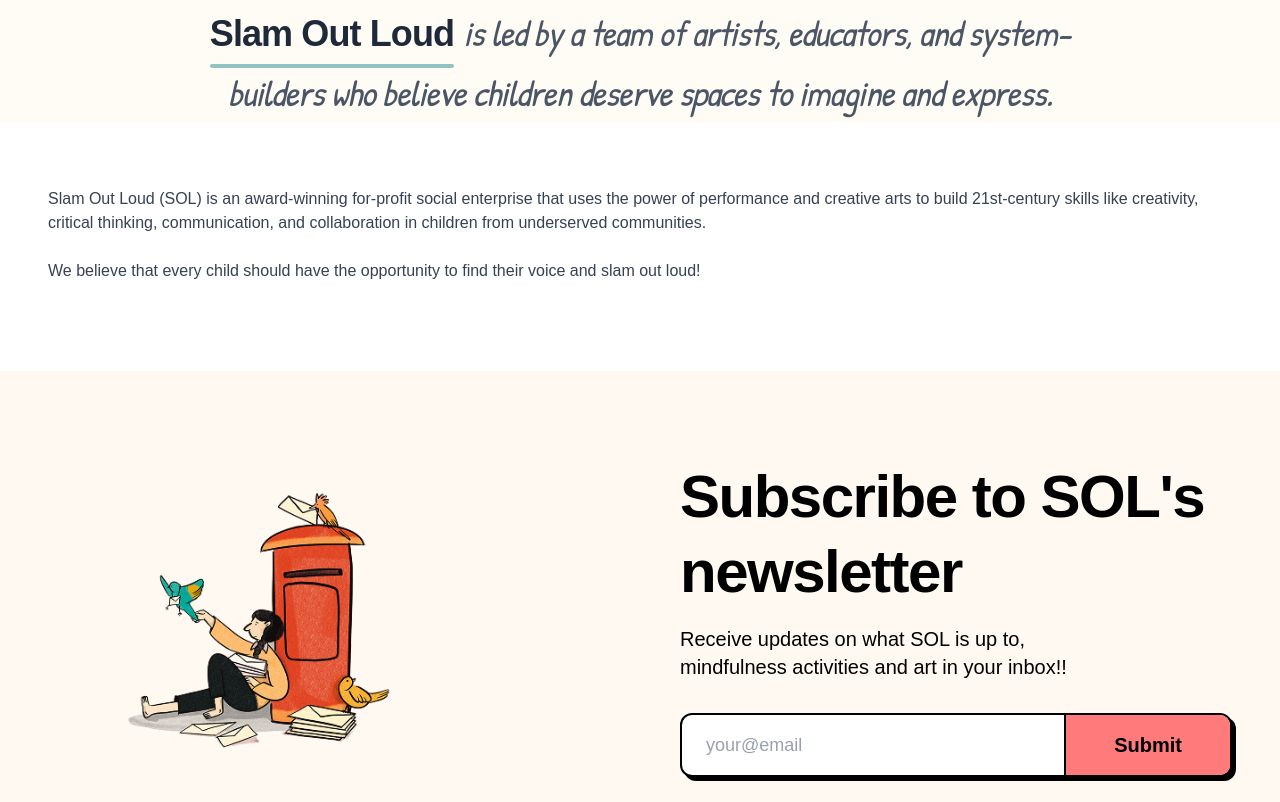
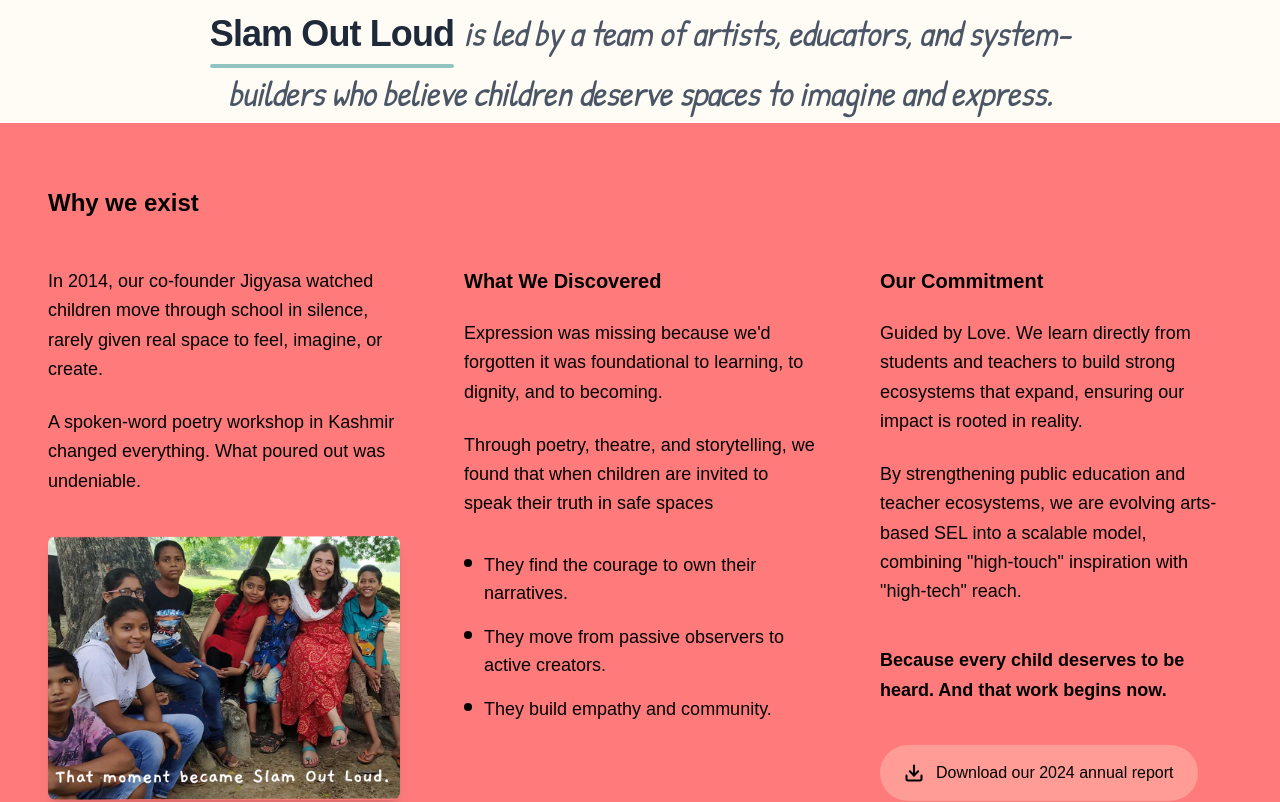
Before and after one commit to mokshchadha/slamoutloud, a Next.js app: page /about-us in a window 1280 px wide. Shown: the part 620-1422 px from the top of the page. Built offline with nearby package versions, Linux system fonts and the light colour scheme.

Commit message:
about: why we exist and global scroll hidden

```diff
--- a/src/app/about-us/page.tsx
+++ b/src/app/about-us/page.tsx
@@ -1,22 +1,13 @@
 import Hero from "../components/about/Hero";
+import WhyExist from "../components/about/WhyExist";
 import Footer from "../components/Footer";
 import Newsletter from "../components/homepage/Newsletter";
 
 export default function AboutUs() {
   return (
-    <main >
+    <main>
       <Hero />
-      <section className="py-16 px-6 md:px-12 max-w-7xl mx-auto">
-        <div className="prose prose-lg text-gray-700">
-          <p className="mb-6">
-            Slam Out Loud (SOL) is an award-winning for-profit social enterprise that uses the power of performance and creative arts to build 21st-century skills like creativity, critical thinking, communication, and collaboration in children from underserved communities.
-          </p>
-          <p className="mb-6">
-            We believe that every child should have the opportunity to find their voice and slam out loud!
-          </p>
-        </div>
-      </section>
-      <Newsletter />
+      <WhyExist />
       <Footer />
     </main>
   );
--- /dev/null
+++ b/src/app/components/about/WhyExist.tsx
@@ -0,0 +1,89 @@
+import Image from "next/image";
+
+export default function WhyExist() {
+  return (
+    <section className="bg-[#ff7b7b] py-16 px-6 md:px-12">
+      <div className="max-w-7xl mx-auto text-black">
+        <h2 className="text-2xl font-bold mb-12">Why we exist</h2>
+
+        <div className="grid grid-cols-1 md:grid-cols-3 gap-12 lg:gap-16">
+          {/* Column 1 */}
+          <div className="flex flex-col gap-6">
+            <p className="text-lg leading-relaxed">
+              In 2014, our co-founder Jigyasa watched children move through school in silence, rarely given real space to feel, imagine, or create.
+            </p>
+            <p className="text-lg leading-relaxed">
+              A spoken-word poetry workshop in Kashmir changed everything. What poured out was undeniable.
+            </p>
+            <div className="relative w-full aspect-[4/3] mt-4 rounded-lg overflow-hidden shadow-lg">
+              <Image
+                src="/about/why_we_exist.png"
+                alt="That moment became Slam Out Loud"
+                fill
+                className="object-cover"
+              />
+            </div>
+          </div>
+
+          {/* Column 2 */}
+          <div className="flex flex-col gap-6">
+            <h3 className="text-xl font-bold">What We Discovered</h3>
+            <p className="text-lg leading-relaxed">
+              Expression was missing because we'd forgotten it was foundational to learning, to dignity, and to becoming.
+            </p>
+            <p className="text-lg leading-relaxed">
+              Through poetry, theatre, and storytelling, we found that when children are invited to speak their truth in safe spaces
+            </p>
+            <ul className="flex flex-col gap-4 mt-2">
+              <li className="flex items-start gap-3">
+                <span className="mt-2 w-2 h-2 rounded-full bg-black shrink-0"></span>
+                <span className="text-lg">They find the courage to own their narratives.</span>
+              </li>
+              <li className="flex items-start gap-3">
+                <span className="mt-2 w-2 h-2 rounded-full bg-black shrink-0"></span>
+                <span className="text-lg">They move from passive observers to active creators.</span>
+              </li>
+              <li className="flex items-start gap-3">
+                <span className="mt-2 w-2 h-2 rounded-full bg-black shrink-0"></span>
+                <span className="text-lg">They build empathy and community.</span>
+              </li>
+            </ul>
+          </div>
+
+          {/* Column 3 */}
+          <div className="flex flex-col gap-6">
+            <h3 className="text-xl font-bold">Our Commitment</h3>
+            <p className="text-lg leading-relaxed">
+              Guided by Love. We learn directly from students and teachers to build strong ecosystems that expand, ensuring our impact is rooted in reality.
+            </p>
+            <p className="text-lg leading-relaxed">
+              By strengthening public education and teacher ecosystems, we are evolving arts-based SEL into a scalable model, combining "high-touch" inspiration with "high-tech" reach.
+            </p>
+            <p className="text-lg font-bold leading-relaxed mt-4">
+              Because every child deserves to be heard. And that work begins now.
+            </p>
+
+            <button className="flex items-center gap-3 bg-[#ff9c95] hover:bg-white/20 transition-colors px-6 py-4 rounded-full w-fit mt-4 font-medium group">
+              <svg
+                width="20"
+                height="20"
+                viewBox="0 0 24 24"
+                fill="none"
+                stroke="currentColor"
+                strokeWidth="2.5"
+                strokeLinecap="round"
+                strokeLinejoin="round"
+                className="group-hover:translate-y-0.5 transition-transform"
+              >
+                <path d="M21 15v4a2 2 0 0 1-2 2H5a2 2 0 0 1-2-2v-4" />
+                <polyline points="7 10 12 15 17 10" />
+                <line x1="12" x2="12" y1="15" y2="3" />
+              </svg>
+              Download our 2024 annual report
+            </button>
+          </div>
+        </div>
+      </div>
+    </section>
+  );
+}
--- a/src/app/globals.css
+++ b/src/app/globals.css
@@ -22,6 +22,21 @@
   background: var(--background);
   color: var(--foreground);
   font-family: Arial, Helvetica, sans-serif;
+  -ms-overflow-style: none; /* IE and Edge */
+  scrollbar-width: none; /* Firefox */
+}
+
+body::-webkit-scrollbar {
+  display: none; /* Chrome, Safari and Opera */
+}
+
+* {
+  -ms-overflow-style: none;
+  scrollbar-width: none;
+}
+
+*::-webkit-scrollbar {
+  display: none;
 }
 
 @keyframes scroll-left {
```
Also changed, not shown: public/about/why_we_exist.png (added).
